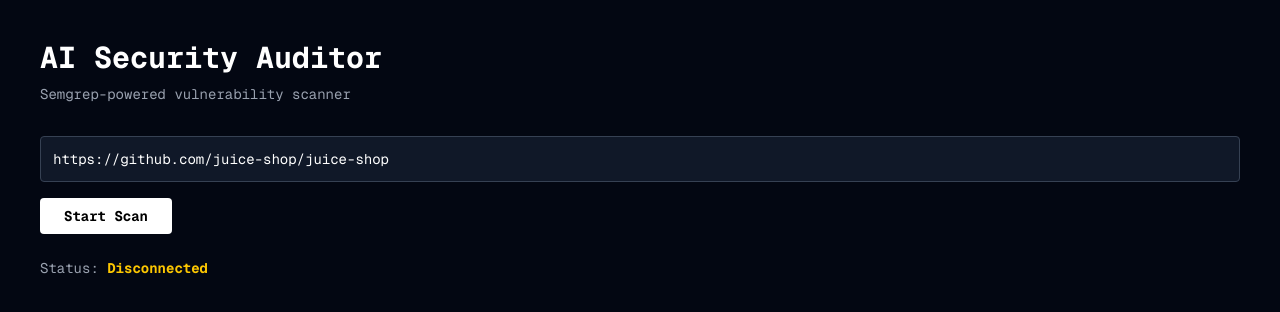
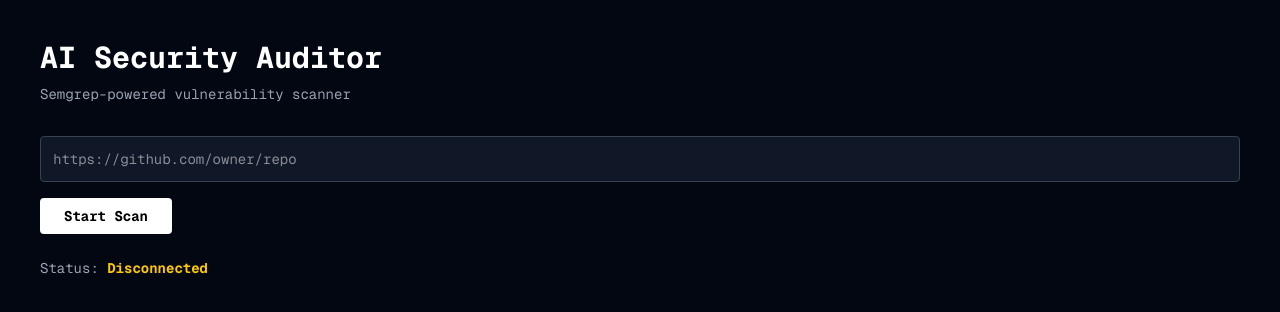
Before and after one commit to balsidhartha4947-wq/ai-security-auditor, a Next.js app in the folder frontend/: page / in a window 1280 px wide. Shown: the top 312 px of the page. Built offline with nearby package versions, Linux system fonts and the light colour scheme.

Commit message:
remove default repo url

```diff
--- a/frontend/app/page.tsx
+++ b/frontend/app/page.tsx
@@ -3,7 +3,7 @@
 import { useState } from 'react'
 
 export default function Home() {
-  const [repoUrl, setRepoUrl] = useState('https://github.com/juice-shop/juice-shop')
+  const [repoUrl, setRepoUrl] = useState('')
   const [taskId, setTaskId] = useState('')
   const [messages, setMessages] = useState<any[]>([])
   const [connectionStatus, setConnectionStatus] = useState('Disconnected')
```
